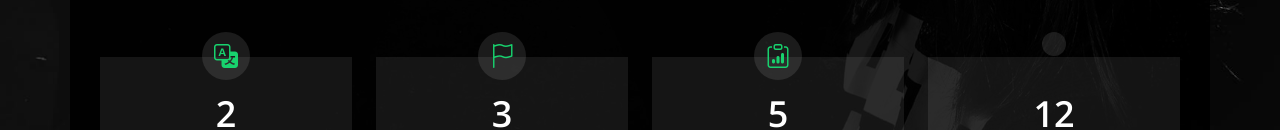
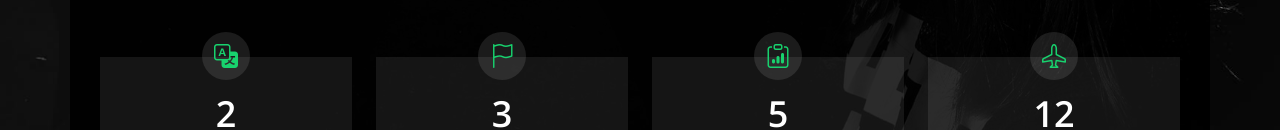
Before and after one commit to brilt/brilt.github.io, a plain HTML site: page index.html in a window 1280 px wide. Both pictures are taken after a click on the link "About". Shown: the part 639-769 px from the top of the page. Drawn offline with nearby package versions, Linux system fonts and the light colour scheme.

Commit message:
Correction logo airplane

```diff
--- a/index.html
+++ b/index.html
@@ -148,7 +148,7 @@
 
         <div class="col-lg-3 col-md-6 mt-5 mt-lg-0">
           <div class="count-box">
-            <i class="bi bi-airplaine"></i>
+            <i class="bi bi-airplane"></i>
             <span data-purecounter-start="0" data-purecounter-end="12" data-purecounter-duration="1" class="purecounter"></span>
             <p>Countries visited</p>
           </div>
```
